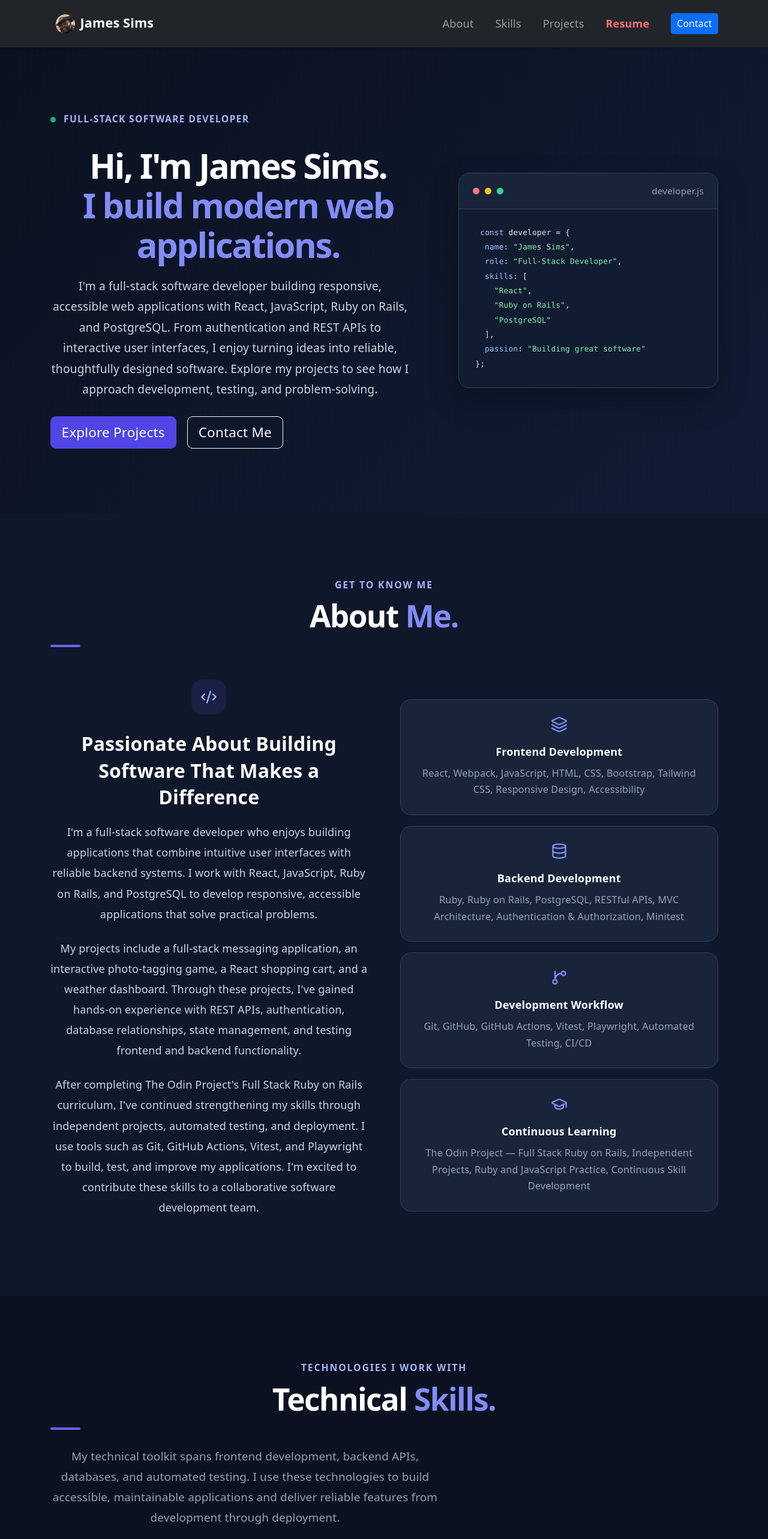
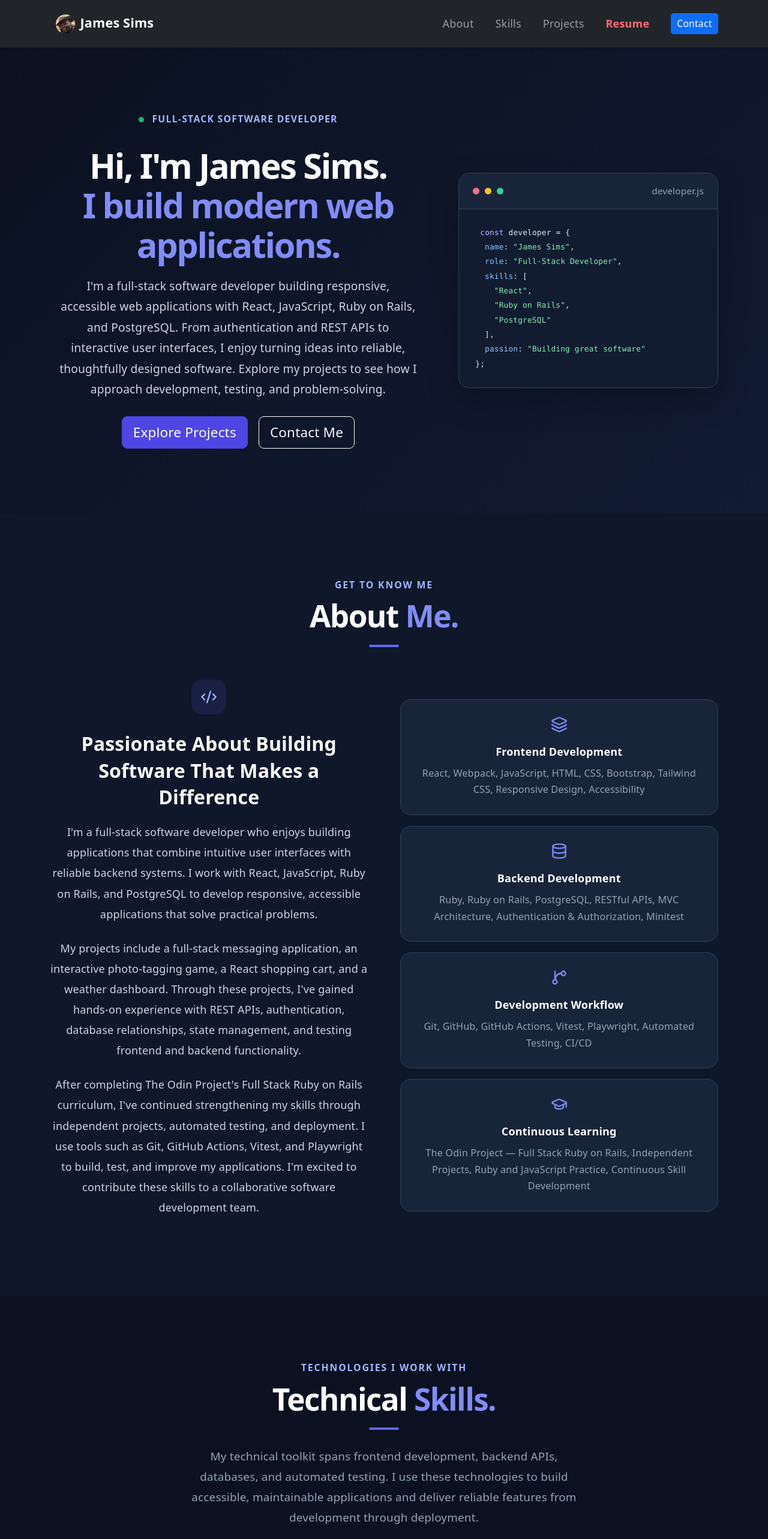
Before and after one commit to jameshsims91/portfolio, a React (Vite) app in the folder frontend/: page / in a window 1280 px wide. Shown: the top 2566 px of the page at 60% size. Built offline with nearby package versions, Linux system fonts and the light colour scheme; no server answers.

Commit message:
Correct portfolio section heading and paragraph alignment (#25)

```diff
--- a/frontend/src/components/Hero/Hero.css
+++ b/frontend/src/components/Hero/Hero.css
@@ -198,3 +198,18 @@
     font-size: 0.7rem;
   }
 }
+
+/* Consistent Hero content alignment */
+.hero-content {
+  margin-inline: auto;
+  text-align: center;
+}
+
+.hero-description {
+  margin-inline: auto;
+}
+
+.hero-label,
+.hero-actions {
+  justify-content: center;
+}
--- a/frontend/src/components/Projects/Projects.jsx
+++ b/frontend/src/components/Projects/Projects.jsx
@@ -91,7 +91,7 @@ export default function Projects() {
 
           <div className='projects-heading-line' />
 
-          <p className='projects-into mt-4'>
+          <p className='projects-intro mt-4'>
             A selection of applications I've developed using modern frontend and backend technologies. Each project highlights my skills in web development, problem-solving, and creating user-friendly interfaces.
           </p>
         </div>
--- a/frontend/src/index.css
+++ b/frontend/src/index.css
@@ -118,3 +118,25 @@ code {
   padding: 4px 8px;
   background: var(--code-bg);
 }
+
+/* Center section headings and introductory text */
+.about-heading,
+.skills-heading,
+.projects-heading,
+.contact-heading {
+  text-align: center;
+}
+
+.about-heading-line,
+.skills-heading-line,
+.projects-heading-line,
+.contact-heading-line {
+  margin-inline: auto;
+}
+
+.skills-intro,
+.projects-intro,
+.contact-intro {
+  margin-inline: auto;
+  text-align: center;
+}
```
